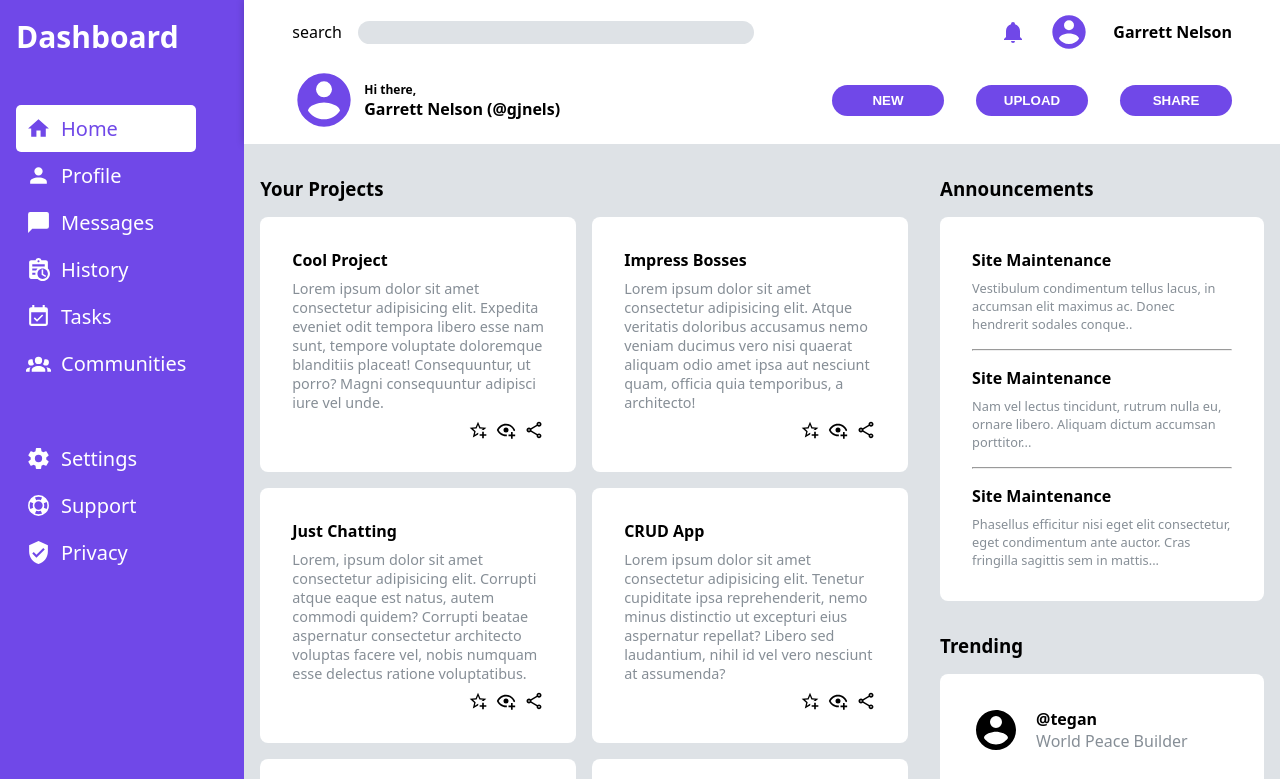
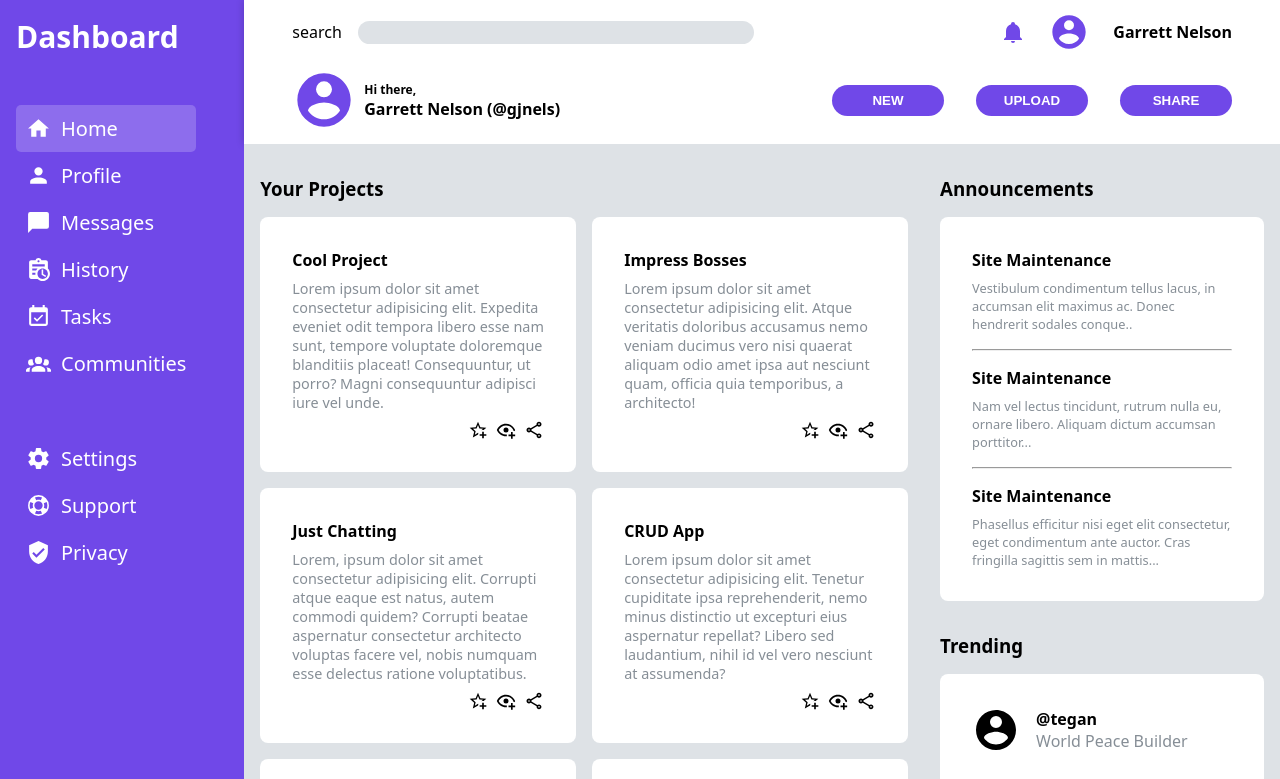
Before and after one commit to gjnels/TOP-admin-dashboard, a plain HTML site: page index.html in a window 1280 px wide. In both pictures the pointer is over the item "Home". Shown: the top 779 px of the page. Drawn offline with Linux system fonts and the light colour scheme.

Commit message:
altered sidebar hover style

```diff
--- a/styles.css
+++ b/styles.css
@@ -74,8 +74,7 @@ button:active {
 }
 
 .sidebar li:hover {
-  background-color: #fff;
-  color: var(--color-main);
+  background-color: rgba(255, 255, 255, 0.2);
 }
 
 .sidebar .icon {
```
